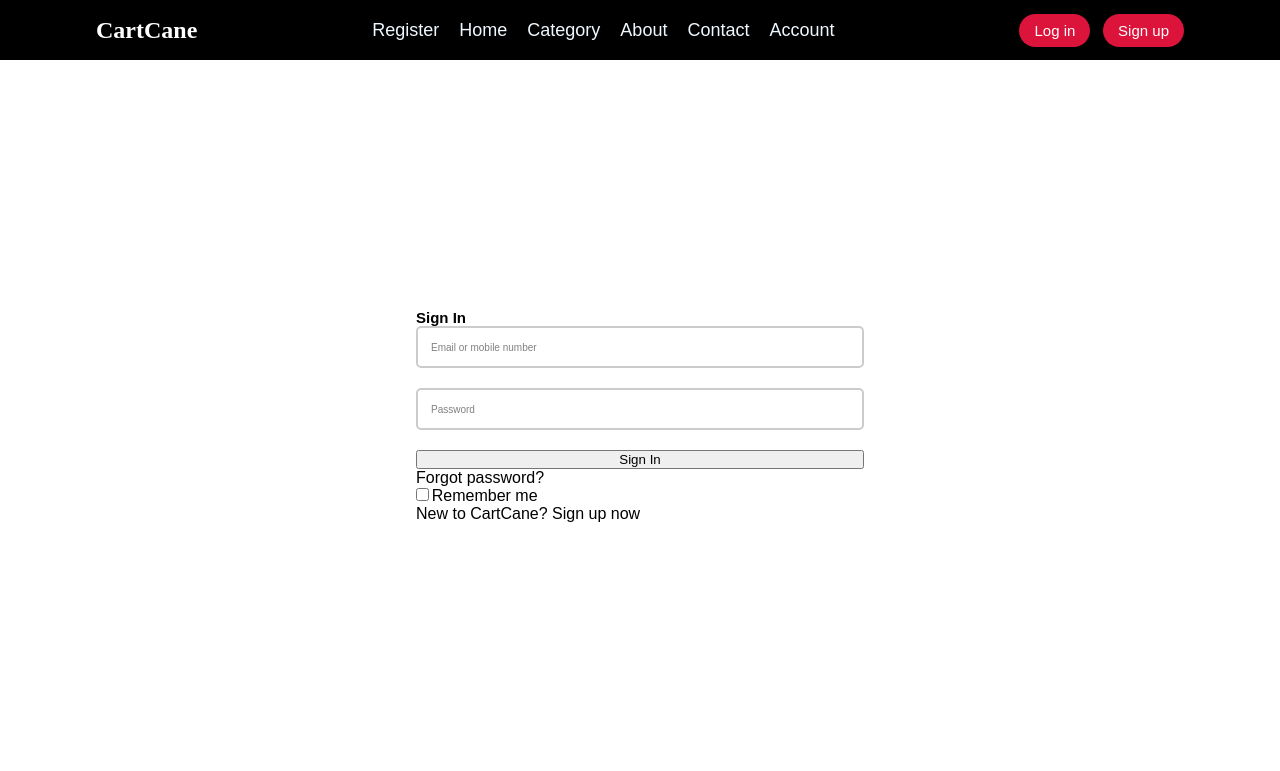
After one commit to aadhavankamaah/karthicks, a Node server app: page /login in a window 1280 px wide. The commit adds this page. Shown: the top 771 px of the page. Run offline with Node 20, Linux system fonts and the light colour scheme; some web fonts are replaced.

Commit message:
add login page

```diff
--- a/index.js
+++ b/index.js
@@ -30,6 +30,10 @@ app.get('/home', (req, res) => {
   res.render('partials/home.ejs', {post: posts});
 });
 
+app.get('/login', (req, res) => {
+  res.render('partials/login.ejs')
+})
+
 app.listen(PORT, () => {
   console.log(`Server is running on port ${PORT}`);
 });
--- a/public/index.html
+++ b/public/index.html
@@ -17,7 +17,11 @@
             <a href="/about">About</a>
             <a href="/contact">Contact</a>
         </div>
-        <a href="#"><span>Log in</span><span>Sign up</span> </a>
+        <div class="auth_sec">
+            <a href="/login">Login </a>
+            <a href="/signup">Sign-up</a>
+        </div>
+
     </header>
     <div class="front-container">
         <div class="main-content">
--- a/public/main.css
+++ b/public/main.css
@@ -78,3 +78,53 @@ html{font-size: 62.5%;}
     font-size: 1.6rem;
     margin-top: 1rem;
 }
+
+/* login-page */
+
+.login-layout{
+    display: flex;
+    flex-direction: column;
+    height: 89vh;
+    width: 35%;
+    margin: 0 auto;
+    /* align-items: ; */
+    justify-content: center;
+}
+.login-layout form{
+    display: flex;
+    flex-direction: column;
+}
+.input-container{
+    position: relative;
+    margin-bottom: 2rem;
+}
+.input-container input{
+    width: 100%;
+    padding: 1rem;
+    border: .2rem solid #ccc;
+    border-radius: .5rem;
+    font-size: 1.6rem;
+    outline: none;
+}
+.input-container label{
+    position: absolute;
+    left: 1rem;
+    top: 50%;
+    transform: translateY(-50%);
+    background: white;
+    padding: 0 .5rem;
+    color: grey;
+    transition: 0.3s;
+    pointer-events: none;
+}
+.input-container input:focus + label,
+.input-container input:valid + label {
+    top: 0;
+    font-size: 0.8rem;
+    color: #000;
+}
+.pass-store label,
+.login-layout p,
+.login-layout a{
+    font-size: 1.6rem;
+}
--- a/public/style.css
+++ b/public/style.css
@@ -25,7 +25,7 @@ body{
     color: #333;
     font-size: 1rem;
 }
-.xyzc a span{
+.xyzc .auth_sec a{
     background: crimson;
     padding: .5rem 1rem;
     margin-left: 1rem;
--- /dev/null
+++ b/views/partials/login.ejs
@@ -0,0 +1,23 @@
+<%-include("../partials/header.ejs")%>
+<div class="login-layout">
+    <header>
+        <h2>Sign In</h2>
+    </header>
+    <form action="#">
+        <div class="input-container">
+            <input type="email" autocomplete="email" required>
+            <label for="">Email or mobile number</label>
+        </div>
+        <div class="input-container">
+            <input type="password" name="password" id="password" required>
+            <label for="password">Password</label>
+        </div>
+        <button>Sign In</button>
+    </form>
+    <a href="#">Forgot password?</a>
+    <div class="pass-store">
+        <input type="checkbox" name="Remember-me" id="Remember-me">
+        <label for="Remember-me">Remember me</label>
+    </div>
+    <p>New to CartCane? <a href="/signup">Sign up now </a></p>
+</div>
```
Also changed, not shown: views/partials/signup.ejs (added).
